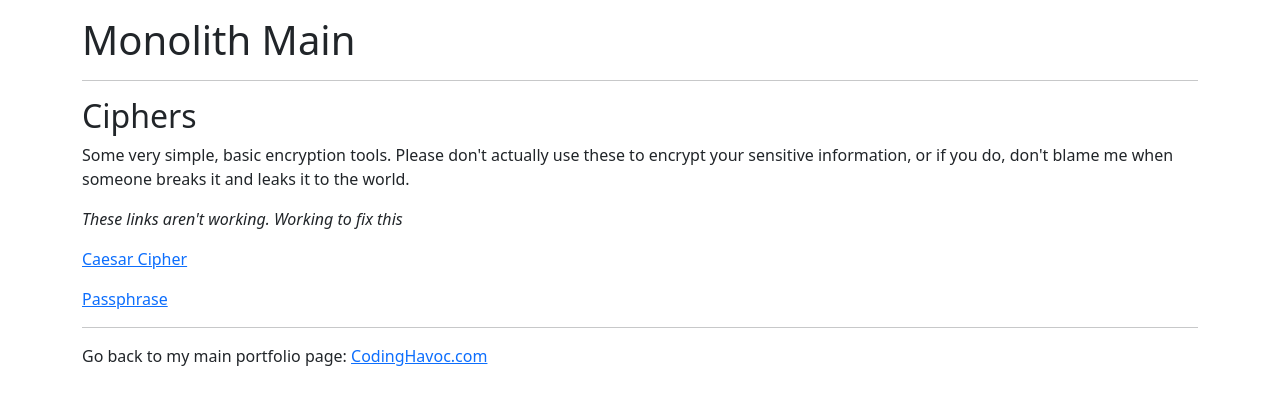
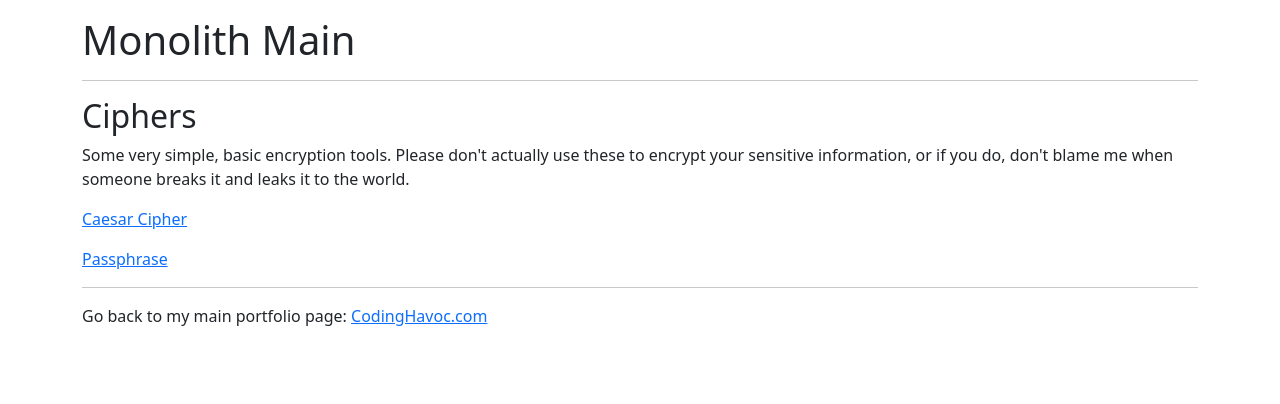
Before and after one commit to codinghavoc13/angularFrontEnd, an Angular app: page / in a window 1280 px wide. Shown: the top 404 px of the page. Built offline with nearby package versions, Linux system fonts and the light colour scheme.

Commit message:
Fixed the CORS issue

```diff
--- a/src/app/components/caesar-cipher/caesar-cipher.component.ts
+++ b/src/app/components/caesar-cipher/caesar-cipher.component.ts
@@ -27,8 +27,6 @@ export class CaesarCipherComponent implements OnInit{
 
   }
   ngOnInit(): void {
-    console.log("working with: " + environment.baseUrl);
-    console.log("production is: " + environment.production);
   }
 
   // Need to figure out how to get the form on the html page to pass these values
--- a/src/app/components/cipher-main/cipher-main.component.html
+++ b/src/app/components/cipher-main/cipher-main.component.html
@@ -1,6 +1,5 @@
 <h2>Ciphers</h2>
 
 <p>Some very simple, basic encryption tools. Please don't actually use these to encrypt your sensitive information, or if you do, don't blame me when someone breaks it and leaks it to the world.</p>
-<p><i>These links aren't working. Working to fix this</i></p>
 <p><a routerLink="/caesar">Caesar Cipher</a></p>
 <p><a routerLink="/passphrase">Passphrase</a></p>
--- a/src/app/service/caesar/caesar-cipher.service.ts
+++ b/src/app/service/caesar/caesar-cipher.service.ts
@@ -21,8 +21,6 @@ export class CaesarCipherService {
 
   // https://stackoverflow.com/questions/68191099/how-to-pass-data-between-routed-components-in-angular
   async processCB(cbInputParam: CipherBody) {
-    console.log("Env baseUrl: " + environment.baseUrl);
-    console.log("Working with: " + this.baseUrl);
     this.httpClient.post<CipherBody>(this.baseUrl, cbInputParam).subscribe(
       data=>{
         this.cbOutput = data as CipherBody;
```
